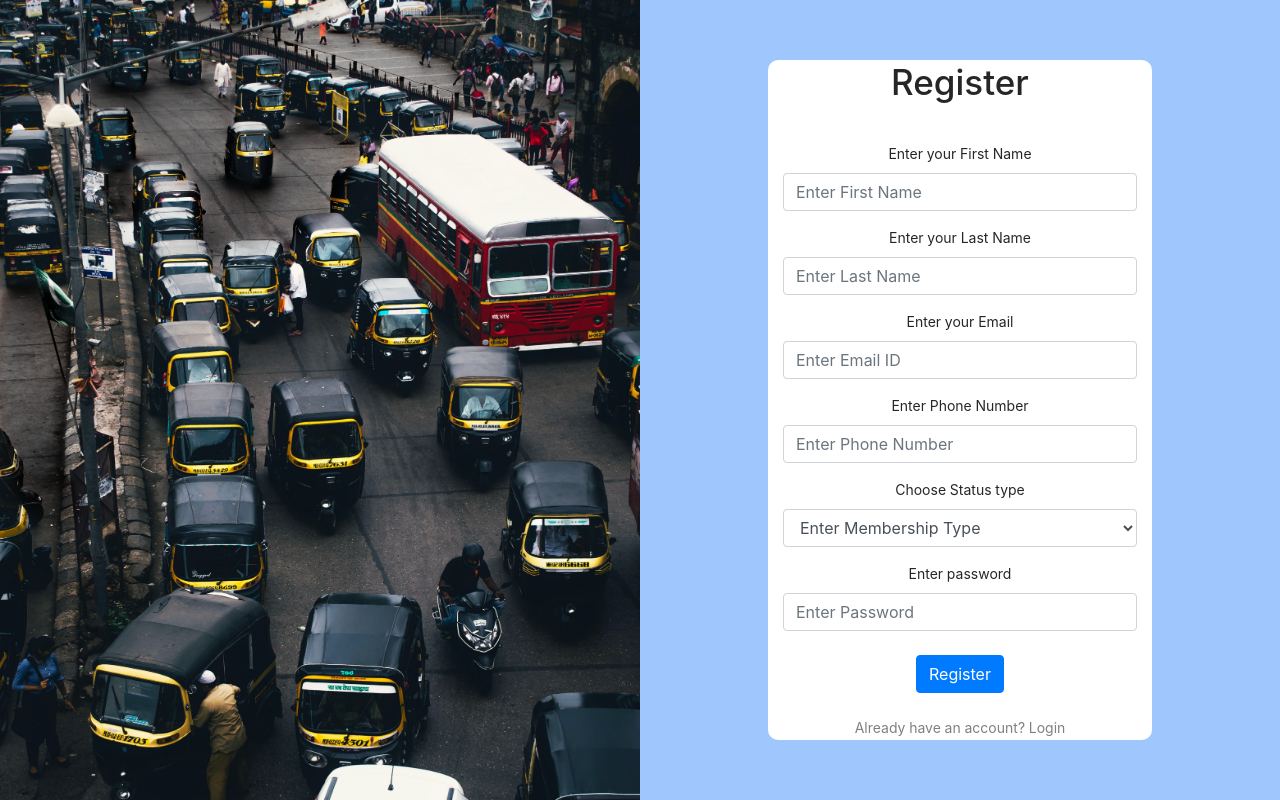
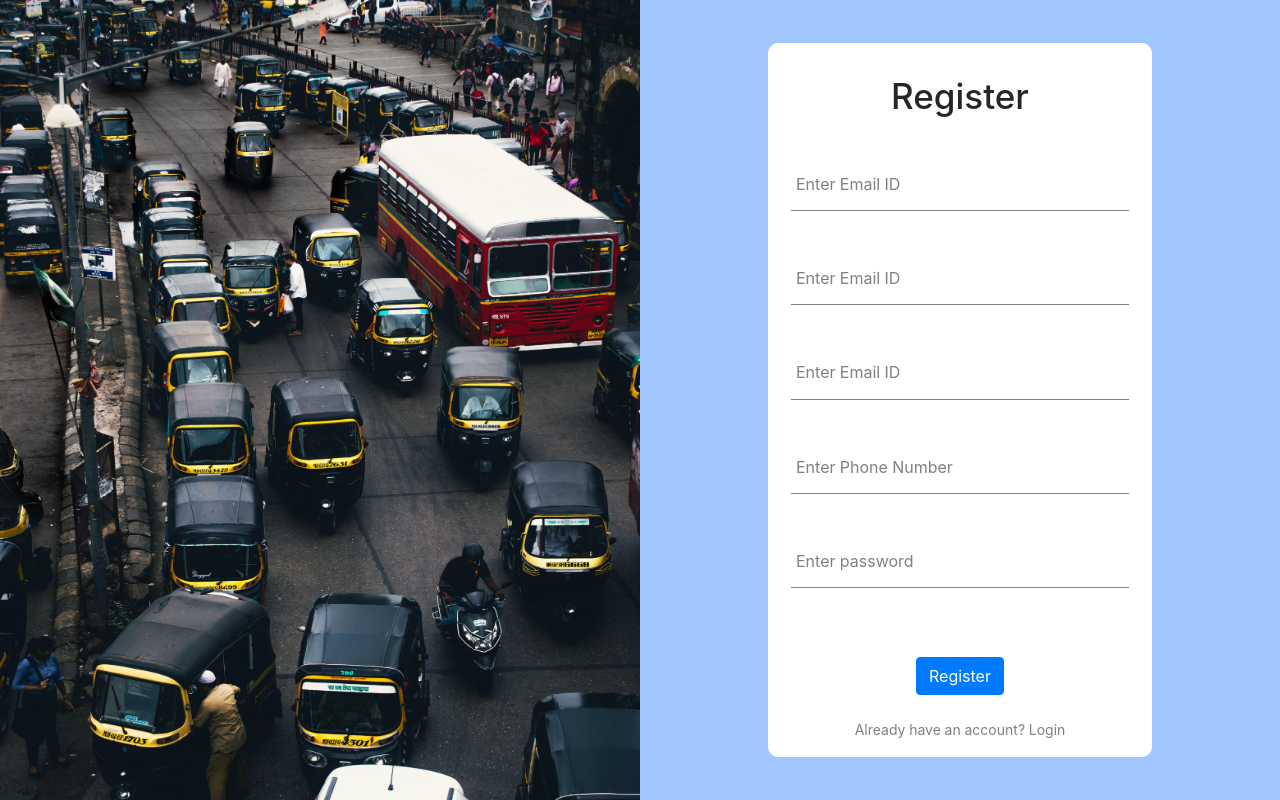
Before and after one commit to arpitm859/Road-App, a React (Create React App) app in the folder client/: page /register in a window 1280 px wide. Built offline with nearby package versions, Linux system fonts and the light colour scheme.

Commit message:
improved forminputs

```diff
--- a/client/package.json
+++ b/client/package.json
@@ -17,6 +17,7 @@
     "jwt-decode": "^3.1.2",
     "material-ui": "^0.20.2",
     "mdbreact": "^5.0.1",
+    "node-sass": "^4.14.1",
     "react": "^17.0.1",
     "react-bootstrap": "^1.4.3",
     "react-chartjs-2": "^2.11.1",
--- /dev/null
+++ b/client/src/components/formInput/formInput.component.jsx
@@ -0,0 +1,19 @@
+import React from 'react';
+
+import './formInput.styles.scss';
+
+const FormInput = ({onChange, label, ...otherProps}) => (
+    <div className='group'>
+        <input className='form-input' onChange={onChange} {...otherProps}/>
+        {
+            label ?
+            (
+                <label className={`${otherProps.value.length ? 'shrink':''} form-input-label`}>
+                    {label}
+                </label>
+            ): null
+        }
+    </div>
+)
+
+export default FormInput;
--- /dev/null
+++ b/client/src/components/formInput/formInput.styles.scss
@@ -0,0 +1,55 @@
+$sub-color: grey;
+$main-color: black;
+
+@mixin shrinkLabel {
+    top: -14px;
+    font-size: 12px;
+    color: $main-color;
+}
+
+.group {
+    position: relative;
+    margin: 45px 0;
+
+    .form-input {
+        background: none;
+        background-color: white;
+        color: $sub-color;
+        font-size: 18px;
+        padding: 10px 10px 10px 5px;
+        display: block;
+        width: 100%;
+        border: none;
+        border-radius: 0;
+        border-bottom: 1px solid $sub-color;
+        margin: 25px 0;
+
+        &:focus {
+            outline: none;
+        }
+
+        &:focus ~ .form-input-label {
+            @include shrinkLabel();
+        }
+    }
+
+    input[type='password'] {
+        letter-spacing: 0.3em;
+    }
+
+    .form-input-label {
+        color: $sub-color;
+        font-size: 16px;
+        font-weight: normal;
+        position: absolute;
+        pointer-events: none;
+        left: 5px;
+        top: 10px;
+        transition: 300ms ease all;
+        text-align: left !important;
+
+        &.shrink {
+            @include shrinkLabel();
+        }
+    }
+}
--- a/client/src/pages/register/login.css
+++ b/client/src/pages/register/login.css
@@ -1,6 +1,7 @@
 .divider{
     display: flex  !important;
     flex-direction: row;
+    overflow: hidden;
 }
 
 .loginDivider{
@@ -15,13 +16,13 @@
 .loginCard{
     background-color: 	#FFFFFF;
     width: 30vw;
-    height: 50vh;
     margin: 0 auto;
     top: 50%;
     border-radius: 10px;
     align-items: center;
     justify-content: center;
     display: flex;
+    padding: 2rem 0.5rem 1rem 0.5rem;
 }
 
 #textInput{
@@ -49,15 +50,3 @@
 .grey-text{
     padding-top: 1rem;
 }
-
-.registerCard{
-    background-color: 	#FFFFFF;
-    width: 30vw;
-    height: 85vh;
-    margin: 0 auto;
-    top: 50%;
-    border-radius: 10px;
-    align-items: center;
-    justify-content: center;
-    display: flex;
-}
--- a/client/src/pages/register/login.jsx
+++ b/client/src/pages/register/login.jsx
@@ -6,6 +6,7 @@
 import { setCurrentUser, setAuth } from '../../redux/user/user.actions';
 import image from './loginImage.jpg';
 import { MDBContainer, MDBRow, MDBCol, MDBBtn } from 'mdbreact';
+import FormInput from '../../components/formInput/formInput.component'
 
 const Login = ({ setCurrentUser, setAuth }) => {
 	const history = useHistory();
@@ -54,14 +55,30 @@
 								<p className='h4 text-center mb-4' style={{ fontSize: '35px' }}>
 									Sign in
 								</p>
-								<label
+								{/* <label
 									htmlFor='defaultFormRegisterNameEx'
 									className='grey-text'
 									className='labels'
 								>
 									Enter Phone Number{' '}
-								</label>
-								<input
+								</label> */}
+								<FormInput
+									type='text'
+									name='phoneNumber'
+									value={phoneNumber}
+									onChange={onChange}
+									label='Enter Phone Number'
+									required
+								/>
+								<FormInput
+									type='password'
+									name='password'
+									value={password}
+									onChange={onChange}
+									label='Enter Password'
+									required
+								/>
+								{/* <input
 									className='form-control'
 									type='text'
 									placeholder='Enter Phone Number'
@@ -69,9 +86,9 @@
 									value={phoneNumber}
 									onChange={(e) => onChange(e)}
 									required
-								/>
+								/> */}
 
-								<label htmlFor='defaultFormLoginPasswordEx' className='grey-text'>
+								{/* <label htmlFor='defaultFormLoginPasswordEx' className='grey-text'>
 									Enter Password{' '}
 								</label>
 								<input
@@ -82,7 +99,7 @@
 									value={password}
 									onChange={(e) => onChange(e)}
 									required
-								/>
+								/> */}
 
 								<MDBBtn
 									color='primary'
--- a/client/src/pages/register/register.jsx
+++ b/client/src/pages/register/register.jsx
@@ -4,6 +4,7 @@
 import axios from 'axios';
 import { MDBContainer, MDBRow, MDBCol, MDBBtn } from 'mdbreact';
 import image from './loginImage.jpg';
+import FormInput from '../../components/formInput/formInput.component';
 
 const Register = () => {
 	const history = useHistory();
@@ -65,15 +66,54 @@
 				<img src={image} alt='traffic-image' style={imageStyle} />
 			</div>
 			<div className='loginDivider'>
-				<div className='registerCard'>
+				<div className='loginCard'>
 					<MDBContainer>
 						<MDBRow>
 							<MDBCol>
 								<p className='h4 text-center mb-4' style={{ fontSize: '35px' }}>
 									Register
 								</p>
-
-								<label className='grey-text'>Enter your First Name</label>
+								<FormInput
+									type='email'
+									name='firstname'
+									value={firstname}
+									onChange={onChange}
+									label='Enter Email ID'
+									required
+								/>
+								<FormInput
+									type='email'
+									name='lastname'
+									value={lastname}
+									onChange={onChange}
+									label='Enter Email ID'
+									required
+								/>
+								<FormInput
+									type='email'
+									name='email'
+									value={email}
+									onChange={onChange}
+									label='Enter Email ID'
+									required
+								/>
+								<FormInput
+									type='text'
+									name='phoneNumber'
+									value={phoneNumber}
+									onChange={onChange}
+									label='Enter Phone Number'
+									required
+								/>
+								<FormInput
+									type='password'
+									name='password'
+									value={password}
+									onChange={onChange}
+									label='Enter password'
+									required
+								/>
+								{/* <label className='grey-text'>Enter your First Name</label>
 								<input
 									type='text'
 									placeholder='Enter First Name'
@@ -141,7 +181,7 @@
 									onChange={(e) => onChange(e)}
 									value={password}
 									required
-								/>
+								/> */}
 
 								<MDBBtn
 									color='primary'
```
Also changed, not shown: 1 other file (tests, documents, lock files or other folders).
